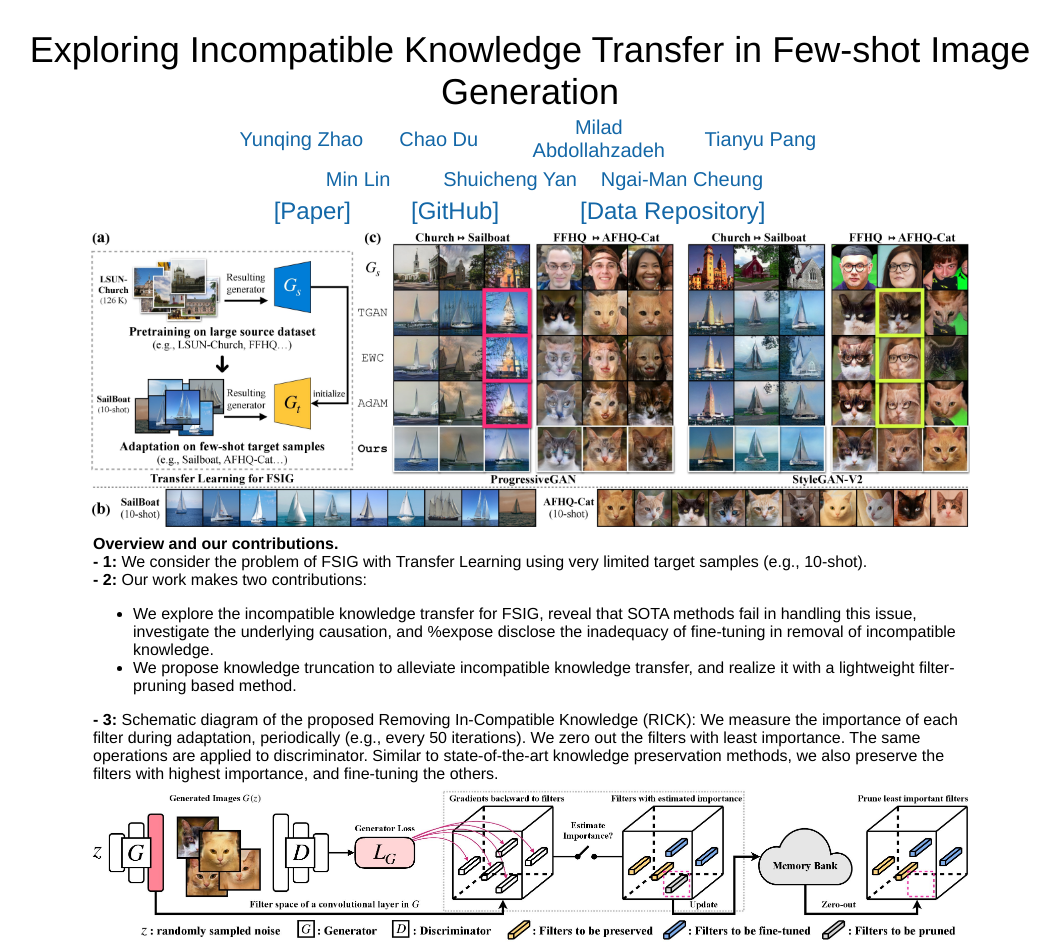
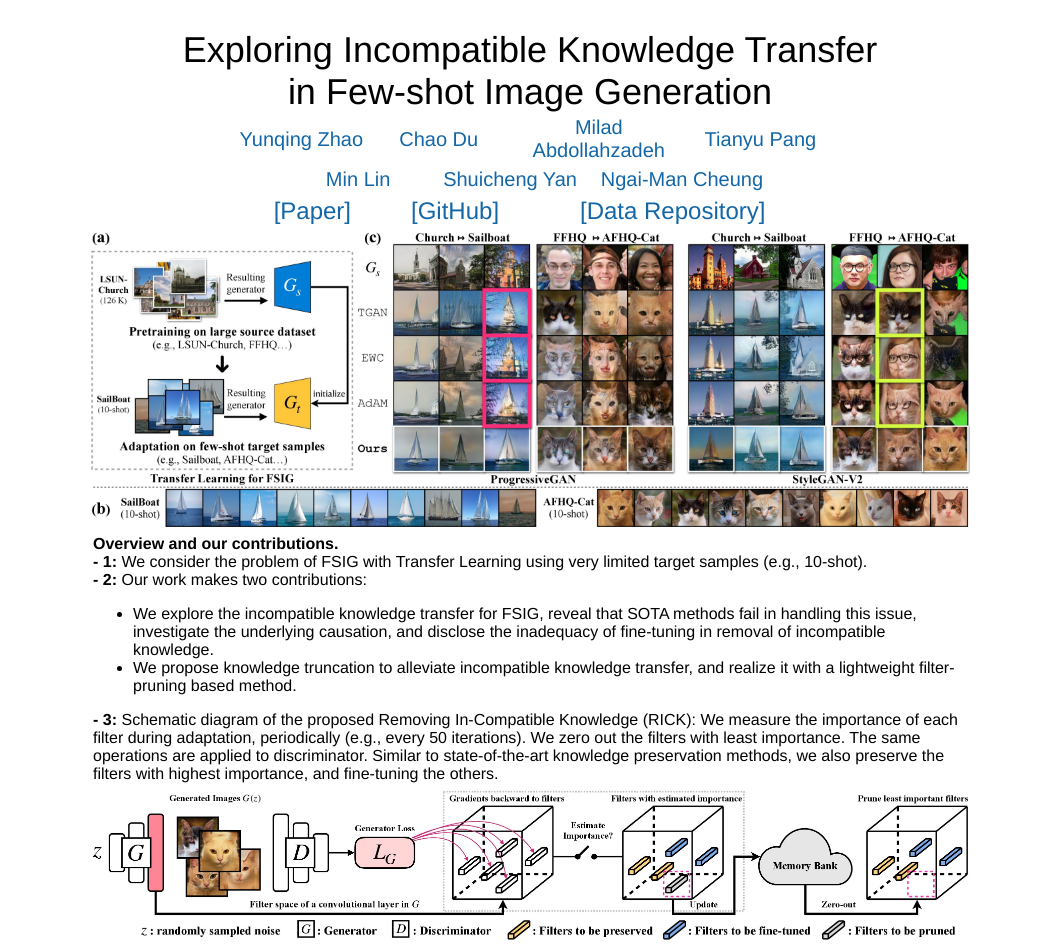
Before and after one commit to yunqing-me/RICK, a plain HTML site: page index.html in a window 1280 px wide. Shown: the top 948 px of the page, without its empty margins (110-1170 px from the left). Drawn offline with Linux system fonts and the light colour scheme; a script that the page names is missing.

Commit message:
fix typo

```diff
--- a/index.html
+++ b/index.html
@@ -138,7 +138,7 @@
 <body>
 	<br>
 	<center>
-		<span style="font-size:36px">Exploring Incompatible Knowledge Transfer in Few-shot Image Generation</span>
+		<span style="font-size:36px">Exploring Incompatible Knowledge Transfer <br>in Few-shot Image Generation</span>
 		<table align=center width=600px>
 			<table align=center width=600px>
 				<tr>
@@ -224,7 +224,7 @@
 					<b>- 2: </b>
 					Our work makes two contributions:
 					<ul>
-						<li>We explore the incompatible knowledge transfer for FSIG, reveal that SOTA methods fail in handling this issue, investigate the underlying causation, and %expose
+						<li>We explore the incompatible knowledge transfer for FSIG, reveal that SOTA methods fail in handling this issue, investigate the underlying causation, and
                             disclose the inadequacy of fine-tuning in removal of incompatible knowledge.</li>
 						<li>We propose knowledge truncation to alleviate incompatible knowledge transfer, and realize it with a lightweight filter-pruning based method. </li>
 					</ul>
```
